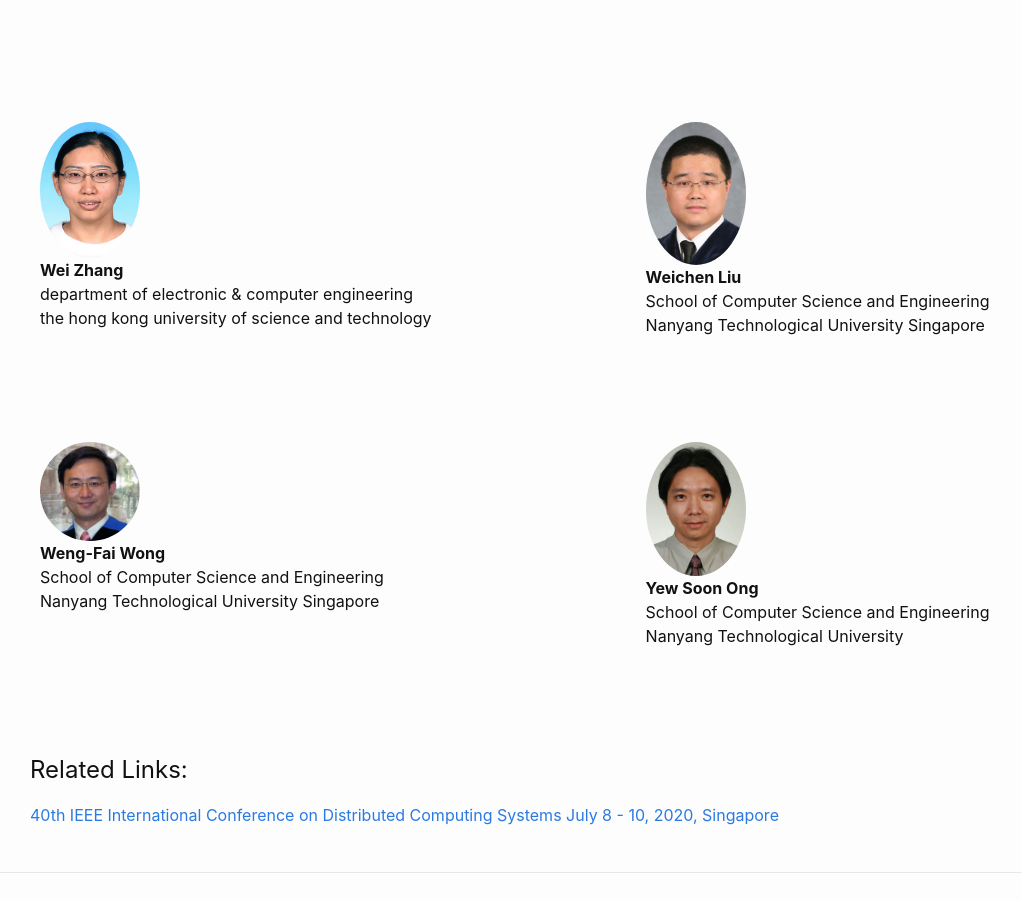
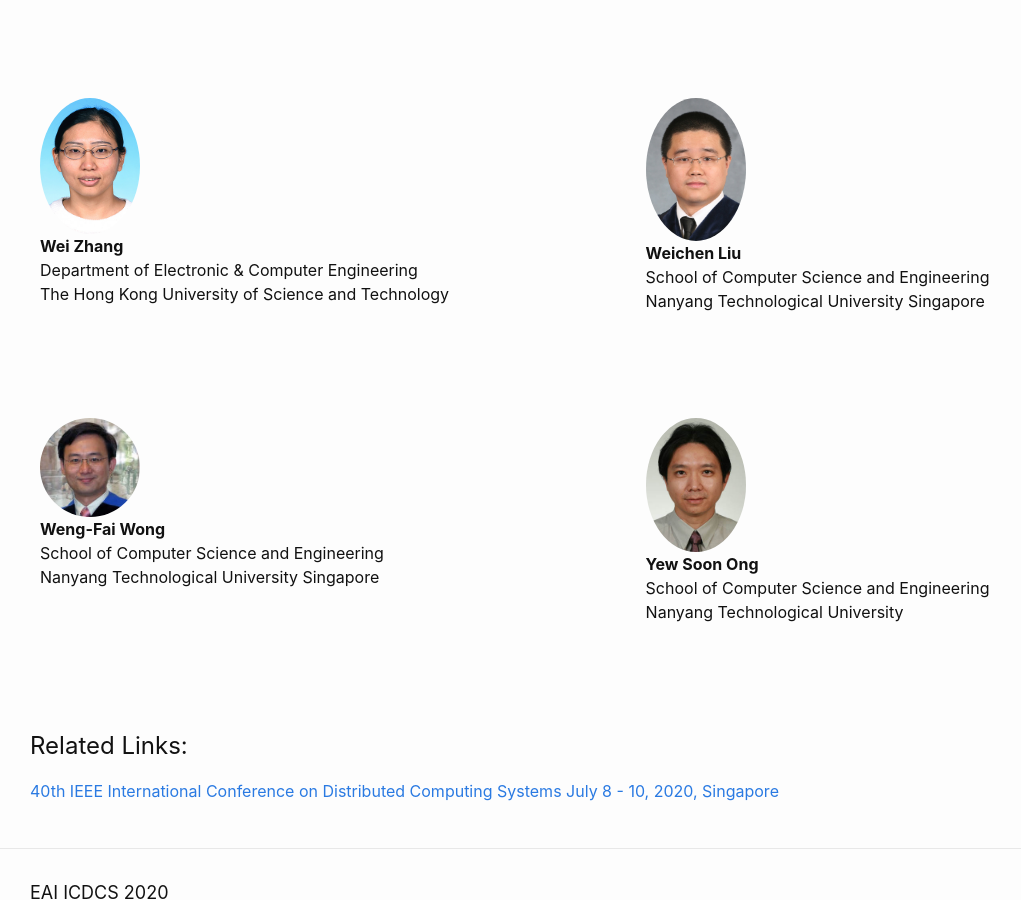
Before and after one commit to EAI-ICDCS/EAI-ICDCS.github.io, a Jekyll site: the page built from index.markdown, in a window 1280 px wide and 900 px high, scrolled down 2362 px. Shown: the whole window, without its empty margins (0-1021 px from the left). Built offline with Jekyll 4.4.1, drawn with Linux system fonts in a browser that asks for light colours; some of the changed text lies outside the part shown.

```diff
--- a/index.markdown
+++ b/index.markdown
@@ -93,8 +92,8 @@ Agency for Science, Technology and Research
 <img src="/bio/ZHANG_Wei.jpg" height="auto" width="100" style="border-radius:50%">
 </div>
 <span style="font-weight:bold">Wei Zhang</span>  <br>
-department of electronic & computer engineering  <br>
-the hong kong university of science and technology
+Department of Electronic & Computer Engineering  <br>
+The Hong Kong University of Science and Technology
 
   </div>
   <div class="column">
```
Also changed, not shown: other parts of index.markdown (+0 -1 lines).
